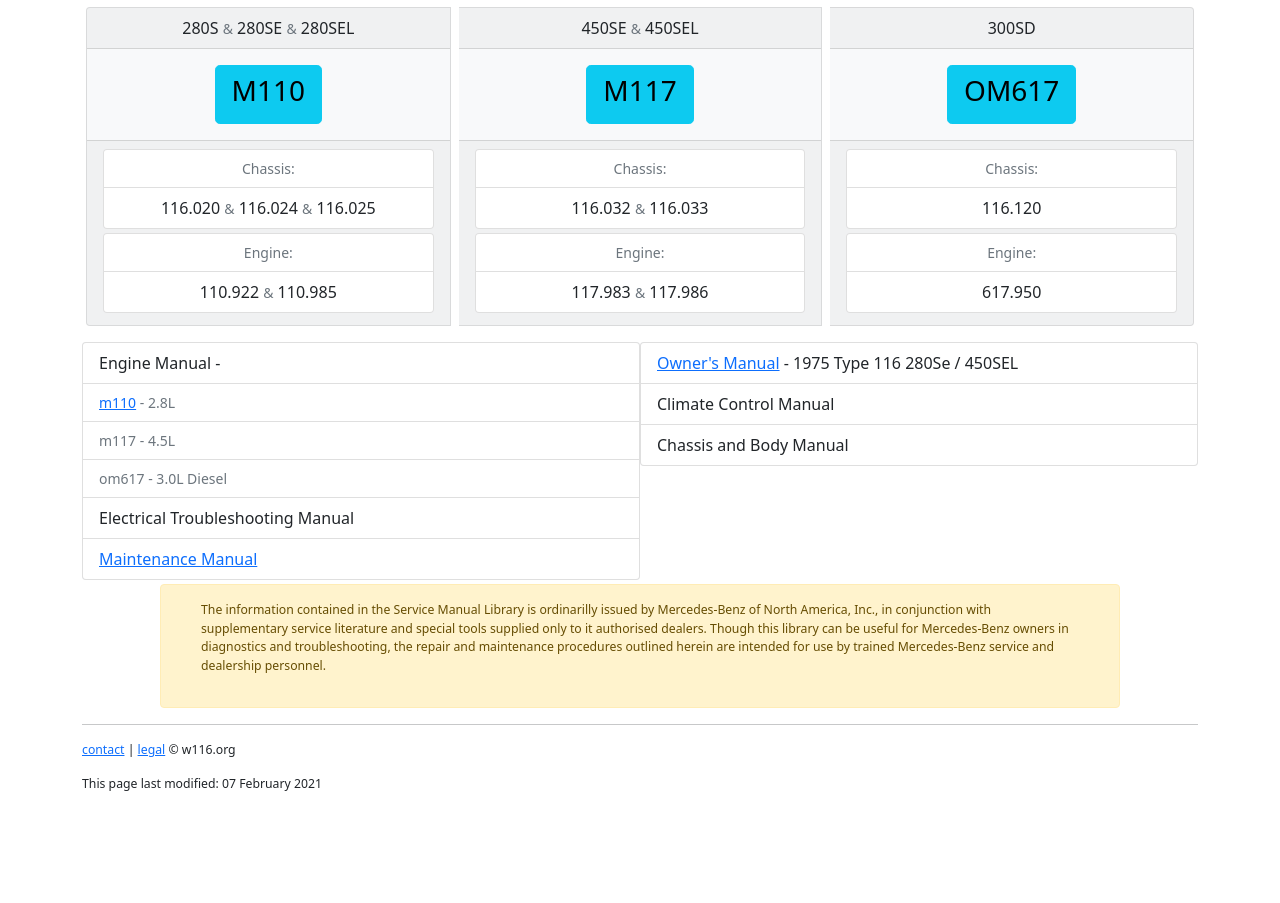
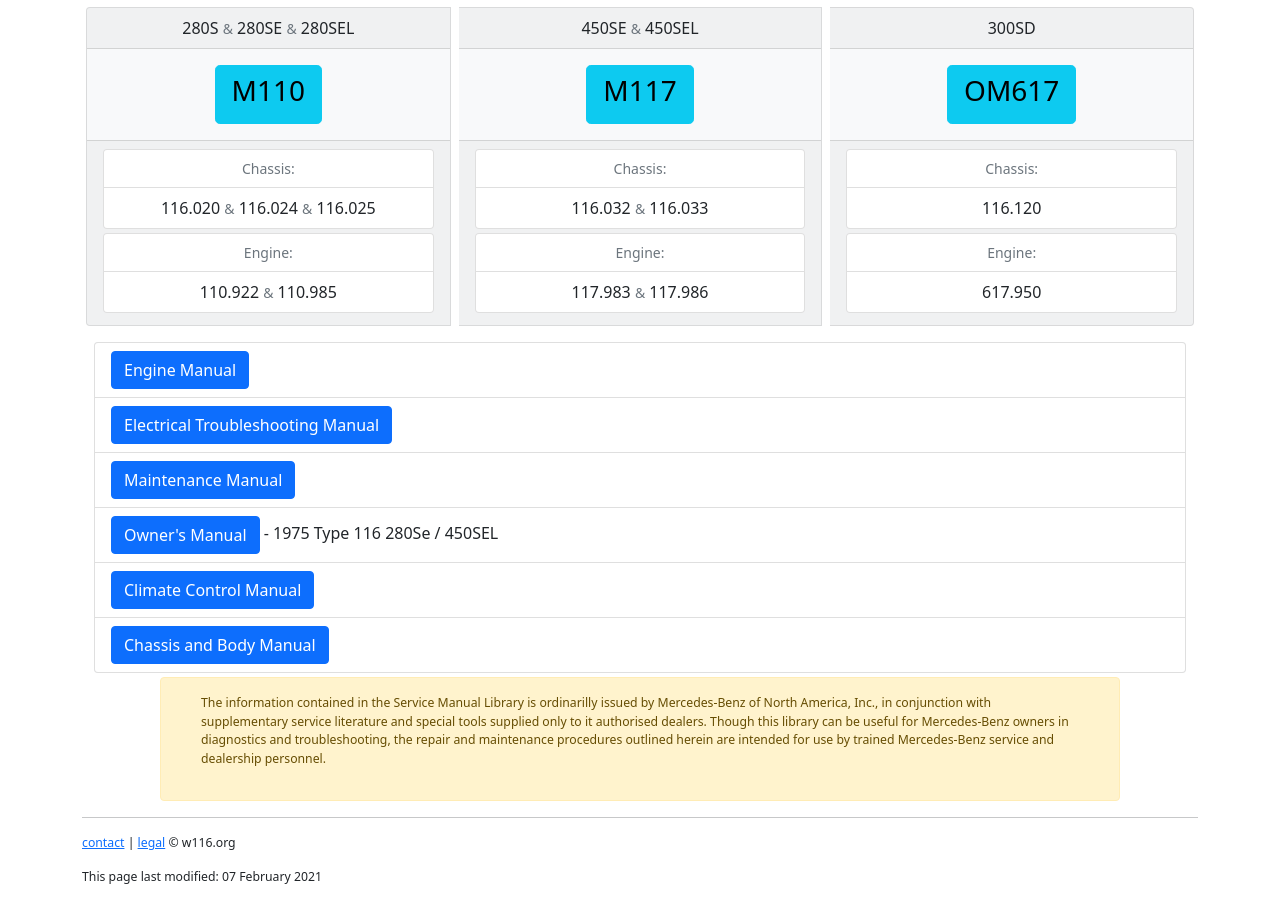
Before and after one commit to W116org/handbook, a Jekyll site: the page built from index.html, in a window 1280 px wide. Shown: the part 217-1120 px from the top of the page. Built offline with Jekyll 4.4.1, drawn with Linux system fonts in a browser that asks for light colours; comment, search, counter and statistics services are not loaded; before the commit the page ends 1027 px from its top, so only the background shows below that.

Commit message:
Update index.html

```diff
--- a/index.html
+++ b/index.html
@@ -78,23 +77,13 @@
     </div>
   </div>
 </div>
-<div class="container row g-0">
-  <div class="col-xs-12 col-md-6">
+<div class="container">
     <ul class="list-group mb-1 bg-light">
-      <li class="list-group-item">Engine Manual -
-        <li class="list-group-item small text-muted"><a href="/m110/">m110</a> - 2.8L</li>
-        <li class="list-group-item small text-muted"><a href="/m117/"></a>m117</a> - 4.5L </li>
-        <li class="list-group-item small text-muted"><a href="/om617/"></a>om617</a> - 3.0L Diesel</li>
-      </li>
-      <li class="list-group-item">Electrical Troubleshooting Manual</li>
-      <li class="list-group-item"><a href="/Maintenance/">Maintenance Manual</a></li>
+      <li class="list-group-item"><a class="btn btn-primary stretched-link" href="/Engine/">Engine Manual</a></li>
+      <li class="list-group-item"><a class="btn btn-primary stretched-link"href="/ETM/">Electrical Troubleshooting Manual</a></li>
+      <li class="list-group-item"><a class="btn btn-primary stretched-link"href="/Maintenance/">Maintenance Manual</a></li>
+      <li class="list-group-item"><a class="btn btn-primary stretched-link"href="/OM/">Owner's Manual</a> - 1975 Type 116 280Se / 450SEL</li>
+      <li class="list-group-item"><a class="btn btn-primary stretched-link"href="/Climate/">Climate Control Manual</a></li>
+      <li class="list-group-item"><a class="btn btn-primary stretched-link"href="/Chassis/">Chassis and Body Manual</a></li>
     </ul>
-  </div>
-  <div class="col-xs-12 col-md-6">
-    <ul class="list-group mb-1 bg-light">
-      <li class="list-group-item"><a href="/OM/">Owner's Manual</a> - 1975 Type 116 280Se / 450SEL</li>
-      <li class="list-group-item">Climate Control Manual</li>
-      <li class="list-group-item">Chassis and Body Manual</li>
-    </ul>
-  </div>
 </div><!-- /.row -->
```
Also changed, not shown: other parts of index.html (+0 -1 lines).
